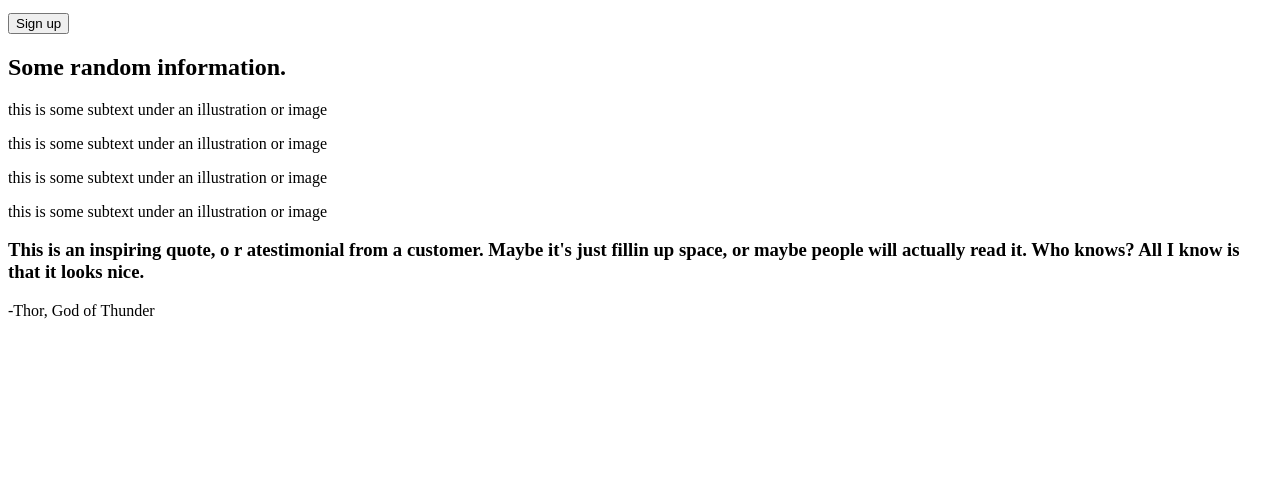
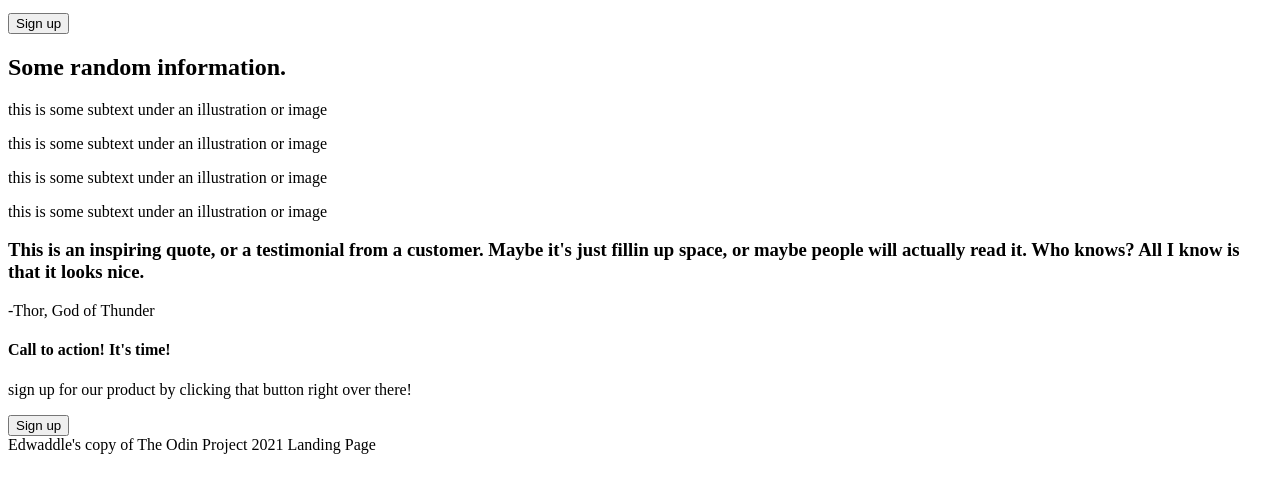
Before and after one commit to edwaddle/Landing-Page, a plain HTML site: page index.html in a window 1280 px wide. Shown: the part 197-690 px from the top of the page. Drawn offline with Linux system fonts and the light colour scheme.

Commit message:
added the ending of the page
entire webpage's html is now finished, now onto css. Also fixed minor spelling mistakes again.

```diff
--- a/index.html
+++ b/index.html
@@ -46,12 +46,17 @@
         </div>
         <div className="sec3">
             <h3>
-                This is an inspiring quote, o r atestimonial from a customer.
+                This is an inspiring quote, or a testimonial from a customer.
                 Maybe it's just fillin up space, or maybe people will actually read it.
                 Who knows? All I know is that it looks nice.
             </h3>
             <p className="quote">-Thor, God of Thunder</p>
         </div>
-
+        <div className="sec4">
+            <h4>Call to action! It's time!</h4>
+            <p className="regText">sign up for our product by clicking that button right over there!</p>
+            <button className="signUpButton2">Sign up</button>
+        </div>
+        <footer> Edwaddle's copy of The Odin Project 2021 Landing Page</footer>
     </body>
 </html>
```
